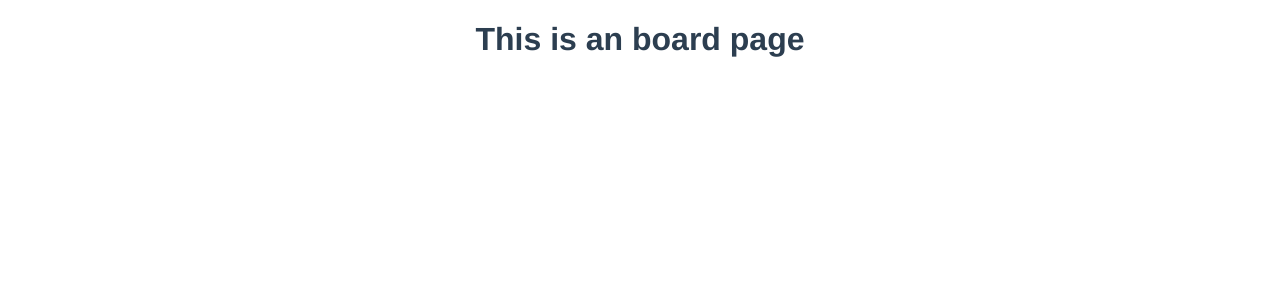
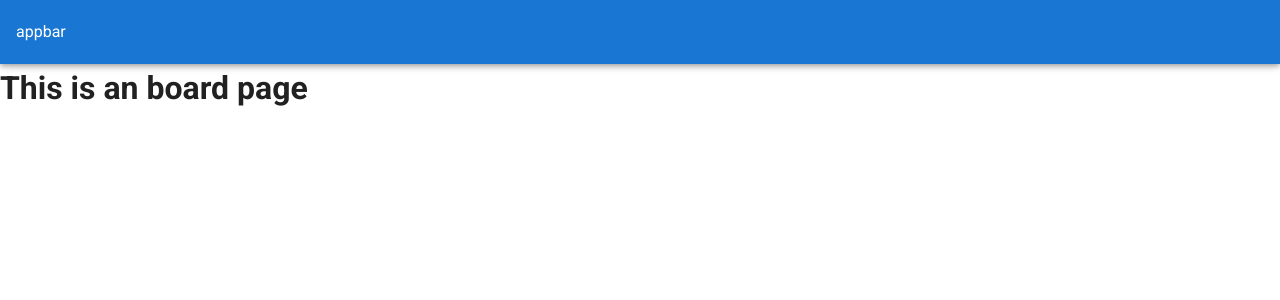
Before and after one commit to LukaszPodlipski/kanban, a Vue app: page /board in a window 1280 px wide. Shown: the top 300 px of the page. Built offline with nearby package versions, Linux system fonts and the light colour scheme.

Commit message:
Add and config vuetify

```diff
--- a/package.json
+++ b/package.json
@@ -11,6 +11,7 @@
     "core-js": "^3.8.3",
     "vue": "^2.6.14",
     "vue-router": "^3.5.1",
+    "vuetify": "^2.6.0",
     "vuex": "^3.6.2"
   },
   "devDependencies": {
@@ -28,6 +29,8 @@
     "prettier": "^2.4.1",
     "sass": "^1.32.7",
     "sass-loader": "^12.0.0",
-    "vue-template-compiler": "^2.6.14"
+    "vue-cli-plugin-vuetify": "~2.5.5",
+    "vue-template-compiler": "^2.6.14",
+    "vuetify-loader": "^1.7.0"
   }
 }
--- a/public/index.html
+++ b/public/index.html
@@ -1,11 +1,13 @@
 <!DOCTYPE html>
-<html lang="">
+<html lang="en">
   <head>
     <meta charset="utf-8">
     <meta http-equiv="X-UA-Compatible" content="IE=edge">
     <meta name="viewport" content="width=device-width,initial-scale=1.0">
     <link rel="icon" href="<%= BASE_URL %>favicon.ico">
     <title><%= htmlWebpackPlugin.options.title %></title>
+    <link rel="stylesheet" href="https://fonts.googleapis.com/css?family=Roboto:100,300,400,500,700,900">
+    <link rel="stylesheet" href="https://cdn.jsdelivr.net/npm/@mdi/font@latest/css/materialdesignicons.min.css">
   </head>
   <body>
     <noscript>
--- a/src/App.vue
+++ b/src/App.vue
@@ -1,28 +1,16 @@
 <template>
-  <div id="app">
-    <router-view />
-  </div>
+  <v-app>
+    <v-app-bar app color="primary" dark> appbar </v-app-bar>
+    <v-main>
+      <router-view />
+    </v-main>
+  </v-app>
 </template>
 
-<style lang="scss">
-#app {
-  font-family: Avenir, Helvetica, Arial, sans-serif;
-  -webkit-font-smoothing: antialiased;
-  -moz-osx-font-smoothing: grayscale;
-  text-align: center;
-  color: #2c3e50;
-}
+<script>
+export default {
+  name: "App",
 
-nav {
-  padding: 30px;
-
-  a {
-    font-weight: bold;
-    color: #2c3e50;
-
-    &.router-link-exact-active {
-      color: #42b983;
-    }
-  }
-}
-</style>
+  data: () => ({}),
+};
+</script>
--- a/src/main.js
+++ b/src/main.js
@@ -2,11 +2,13 @@
 import App from "./App.vue";
 import router from "./router";
 import store from "./store";
+import vuetify from "./plugins/vuetify";
 
 Vue.config.productionTip = false;
 
 new Vue({
   router,
   store,
+  vuetify,
   render: (h) => h(App),
 }).$mount("#app");
--- /dev/null
+++ b/src/plugins/vuetify.js
@@ -0,0 +1,6 @@
+import Vue from "vue";
+import Vuetify from "vuetify/lib/framework";
+
+Vue.use(Vuetify);
+
+export default new Vuetify({});
--- a/vue.config.js
+++ b/vue.config.js
@@ -1,4 +1,4 @@
 const { defineConfig } = require("@vue/cli-service");
 module.exports = defineConfig({
-  transpileDependencies: true,
+  transpileDependencies: ["vuetify"],
 });
```
Also changed, not shown: src/assets/logo.svg (added), 1 other file (tests, documents, lock files or other folders).
